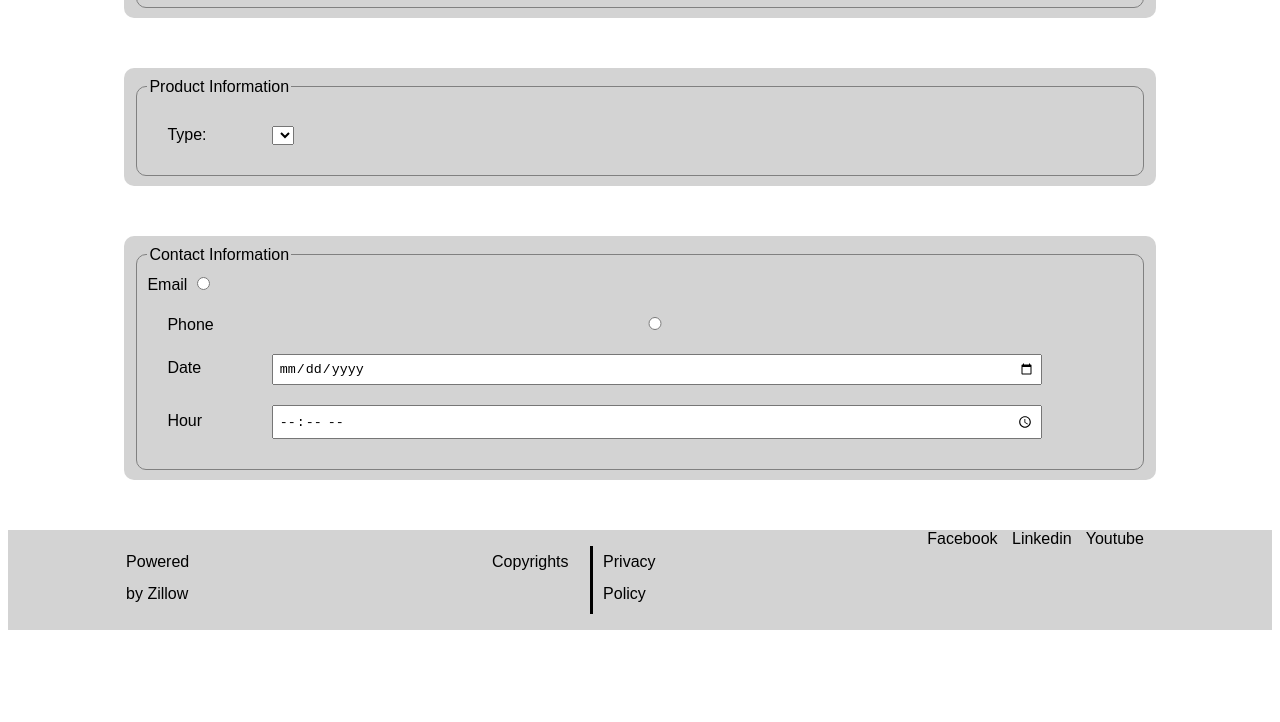
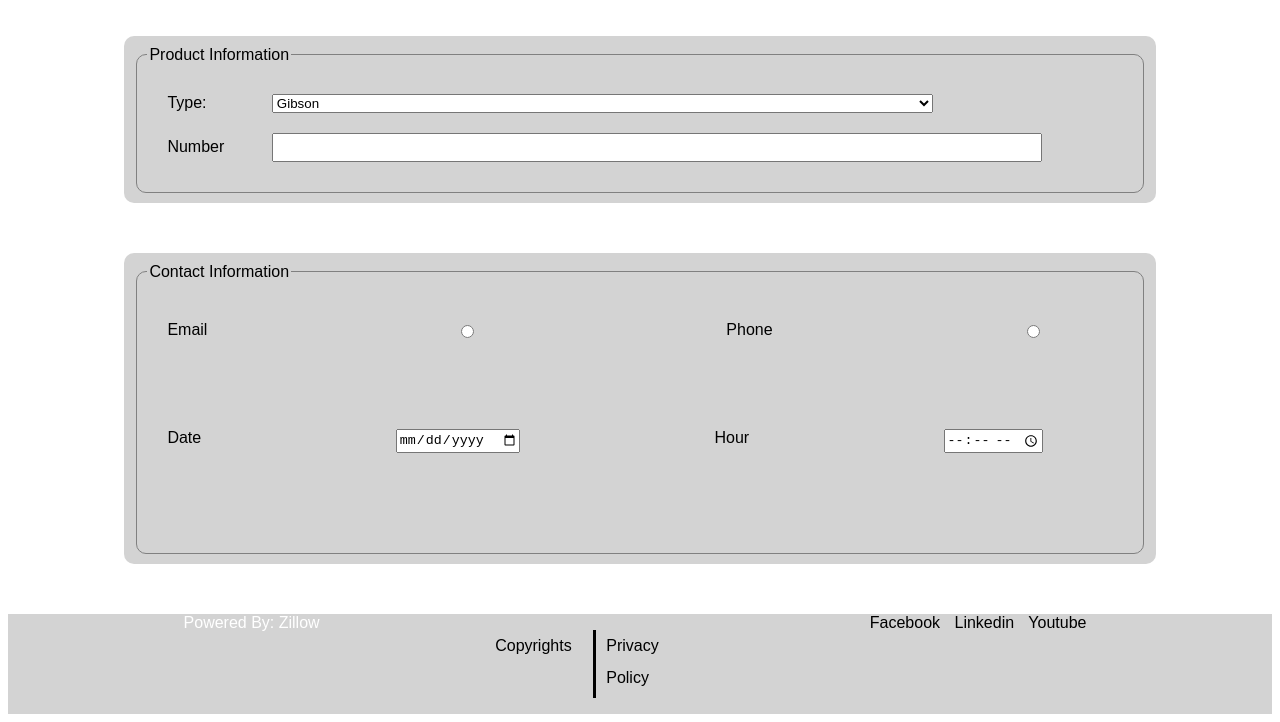
Before and after one commit to millms302/realEstate, a plain HTML site: page contact.html in a window 1280 px wide. Shown: the part 644-1366 px from the top of the page. Before the commit the page ends 1282 px from the top, so only its background shows below. Drawn offline with Linux system fonts and the light colour scheme.

Commit message:
post tutoring

```diff
--- a/contact.html
+++ b/contact.html
@@ -23,6 +23,7 @@
     <main>
         <div class="contact-text">
             <h2>Contact</h2>
+
             <p>Fill the next Information</p>
             <p>Lorem ipsum dolor sit amet, consectetur adipisicing elit. Consectetur, soluta officiis aspernatur sed
                 commodi cum accusamus. Et ut ipsum eveniet eaque enim quos, architecto suscipit labore consequuntur
@@ -57,8 +58,15 @@
             <fieldset>
                 <legend>Product Information</legend>
                 <div class="input-container">
-                    <label>Type:</label>
-                    <select id="Option 1"></select>
+                    <label >Type:</label>
+                    <select class="selector-container">
+                        <option value="gibson">Gibson</option>
+                        <option value="ibanez">Ibanez</option>
+                    </select>
+                </div>
+                <div class="input-container">
+                    <label>Number</label>
+                    <input type="tel">
                 </div>
             </fieldset>
         </form>
@@ -66,22 +74,16 @@
         <form>
             <fieldset>
                 <legend>Contact Information</legend>
-                    <div class="input container">
+                    <div class="input-container-radio">
                         <label>Email</label>
                         <input type="radio">
-                    </div>
-
-                <div class="input-container">
                         <label>Phone</label>
                         <input type="radio">
                     </div>
 
-                <div class="input-container">
+                    <div class="input-container-contact">
                         <label>Date</label>
                         <input type="date">
-                </div>
-
-                <div class="input-container">
                         <label>Hour</label>
                         <input type="time">
                     </div>
@@ -90,17 +92,18 @@
     </main>
 
     <footer>
-        <div>
-            <p>Powered by Zillow</p>
+        <div class="zillow">
+            <a href="https://zillow.com">Powered By: Zillow</a>
         </div>
+
         <div class="cr-links">
             <p>Copyrights</p>
             <p class="pp">Privacy Policy</p>
         </div>
         <div class="sm">
-            <a href="#">Facebook</a>
-            <a href="#">Linkedin</a>
-            <a href="#">Youtube</a>
+            <a href="https://facebook.com">Facebook</a>
+            <a href="https://linkedin.com">Linkedin</a>
+            <a href="https://youtube.com">Youtube</a>
         </div>
     </footer>
 </body>
--- a/mystyle.css
+++ b/mystyle.css
@@ -120,6 +120,10 @@ a{
     text-align: center;
 }
 
+.contact-text p {
+    width: 100%;
+}
+
 form{
     width: 80%;
     margin: 50px auto;
@@ -138,6 +142,17 @@ fieldset{
     margin: 20px;
 }
 
+
+.input-container-radio {
+    display: flex;
+    flex-direction: row;
+    justify-content: space-between;
+    padding-left: 20px;
+    padding-right: 90px;
+    margin-top: 30px;
+    margin-bottom: 90px;
+}
+
 .input-container label{
     display: inline-block;
     width: 100px;
@@ -151,13 +166,14 @@ fieldset{
 
 footer{
     display: flex;
-    justify-content: space-around;
+    justify-content: space-evenly;
     background-color: lightgray;
     height: 100px;
 }
 
 .cr-links{
     display: flex;
+    justify-content: center;
 }
 
 .pp{
@@ -170,3 +186,24 @@ footer{
     margin-right: 10px;
     color: black;
 }
+
+.selector-container {
+    width: 70%;
+}
+
+.input-container-contact{
+    display: flex;
+    flex-direction: row;
+    justify-content: space-between;
+    padding-left: 20px;
+    padding-right: 90px;
+    margin-bottom: 90px;
+}
+
+.zillow{
+    display: flex;
+    flex-direction: row;
+    justify-content: space-around;
+    color: black;
+
+}
```
Lines whose indentation alone changed are shown as unchanged.
